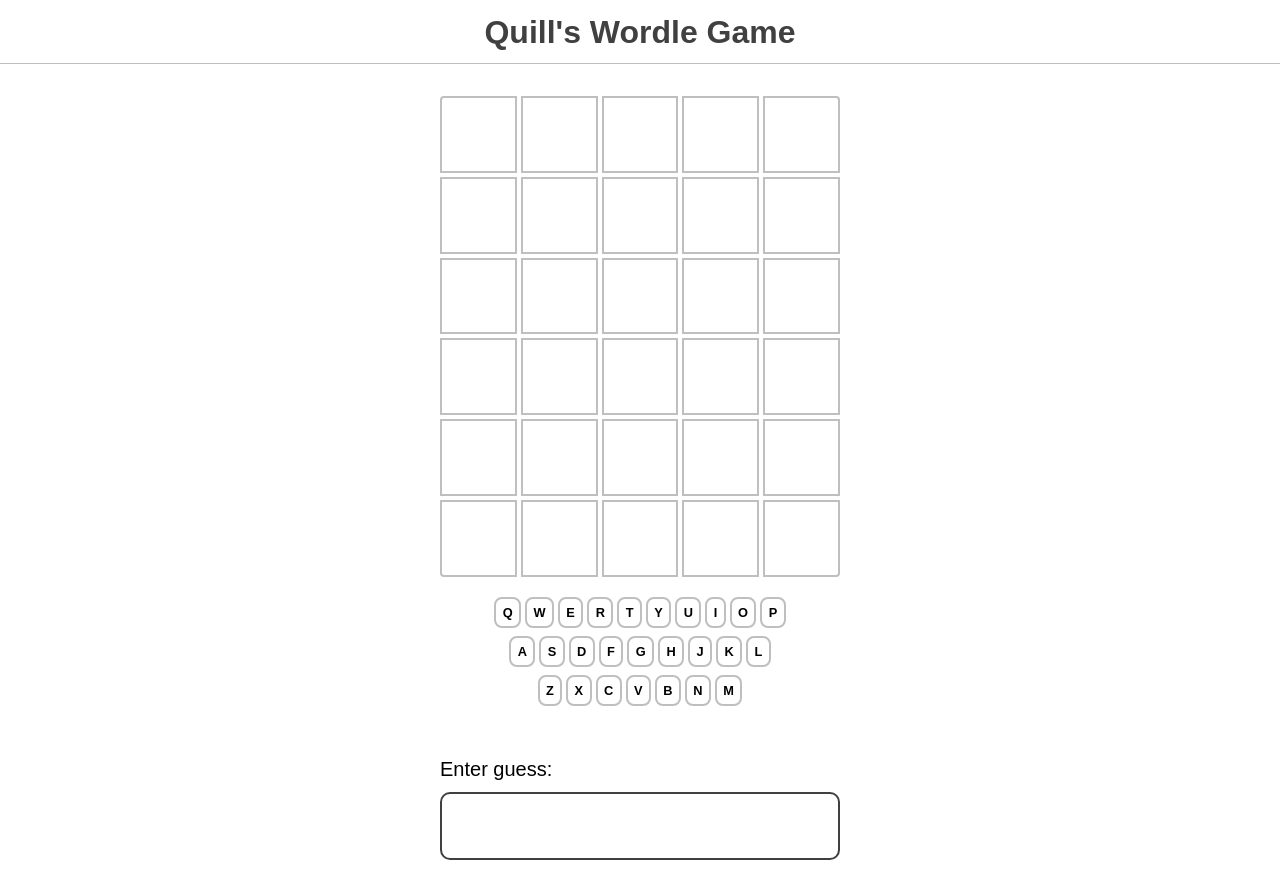
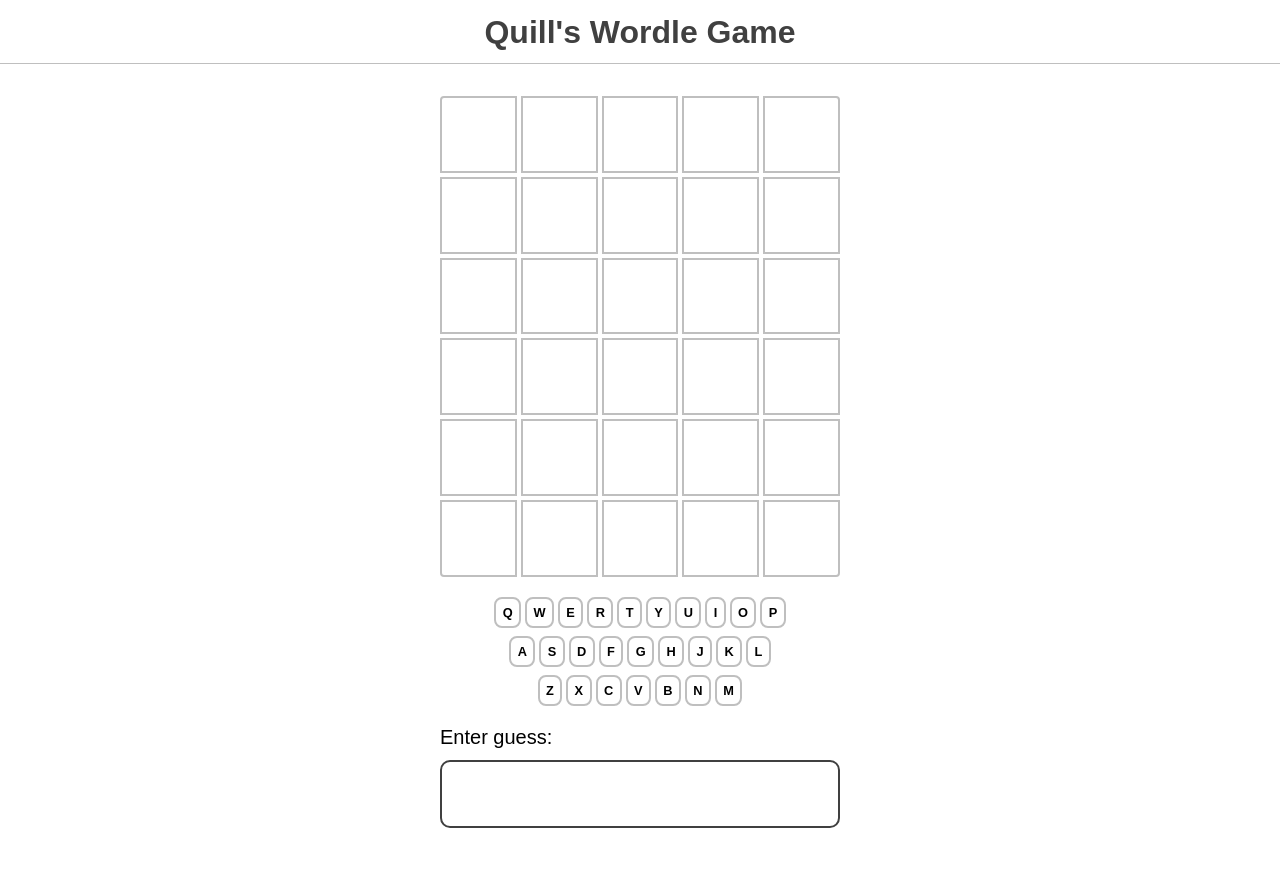
Before and after one commit to Osmosae/quill-wordle, a React (Vite) app: page / in a window 1280 px wide. After the commit the page ends 862 px from the top, so only its background shows below. Built offline with nearby package versions, Linux system fonts and the light colour scheme.

Commit message:
removing some padding

```diff
--- a/src/index.css
+++ b/src/index.css
@@ -76,7 +76,7 @@ h1 {
     flex: 1;
     display: flex;
     flex-direction: column;
-    gap: var(--game-spacing);
+    /* gap: var(--game-spacing); */
     padding: var(--game-spacing) 32px;
     margin: 0 auto;
     min-width: 250px;
```
